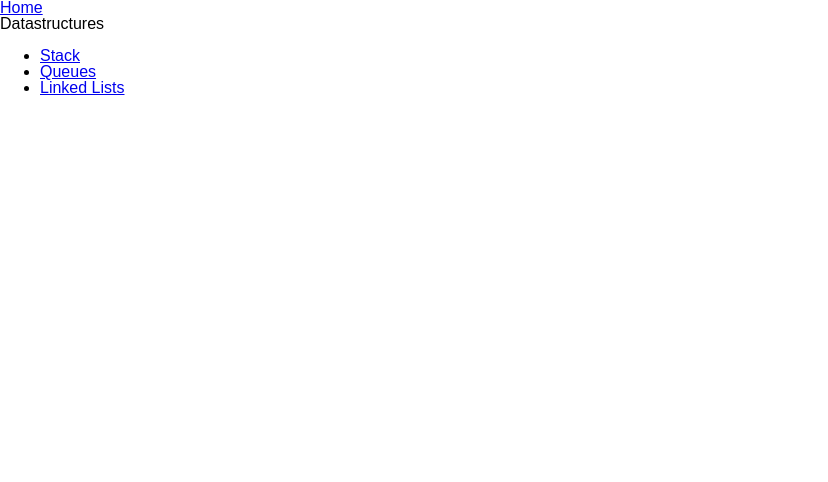
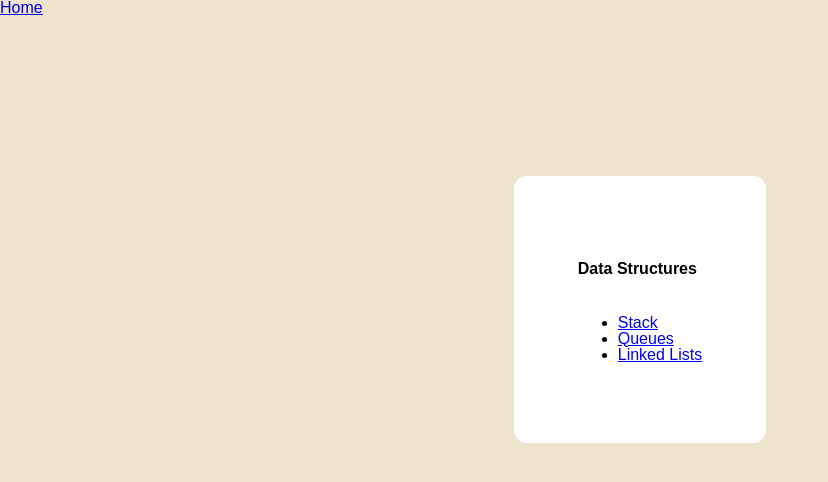
Before and after one commit to mallorysmith64/dsa-visualizer, a React (Create React App) app: page / in a window 1280 px wide. Shown: the top 482 px of the page, without its empty margins (0-828 px from the left). Built offline with nearby package versions, Linux system fonts and the light colour scheme.

Commit message:
make my own paper component via css

```diff
--- a/src/index.css
+++ b/src/index.css
@@ -1,5 +1,6 @@
 :root {
   font: 16px / 1 sans-serif;
+  background-color: rgb(238, 227, 207);
 }
 
 html {
@@ -10,3 +11,18 @@ body {
   margin: 0;
   min-height: 100%;
 }
+
+.paper-container {
+  display:flex;
+  justify-content: center;
+  padding:10em;
+  box-shadow: 0em,2em,0em,2em;
+}
+
+.paper-content {
+  display:flex;
+  flex-direction: column;
+  background-color: white;
+  padding:4em;
+  border-radius: 0.8em;
+}
--- a/src/pages/HomePage.jsx
+++ b/src/pages/HomePage.jsx
@@ -1,11 +1,12 @@
 import React from 'react'
 import { Link } from 'react-router-dom'
 
-const HomePage = () => {
+function HomePage() {
   return (
     <>
-      <section>
-        <header>Datastructures</header>
+      <div className="paper-container">
+        <section className="paper-content">
+          <h4>Data Structures</h4>
           <ul>
             <li>
               <Link to="/2">Stack</Link>
@@ -18,8 +19,8 @@ const HomePage = () => {
             </li>
           </ul>
         </section>
+      </div>
     </>
   )
 }
-
 export default HomePage
```
Lines whose indentation alone changed are shown as unchanged.
